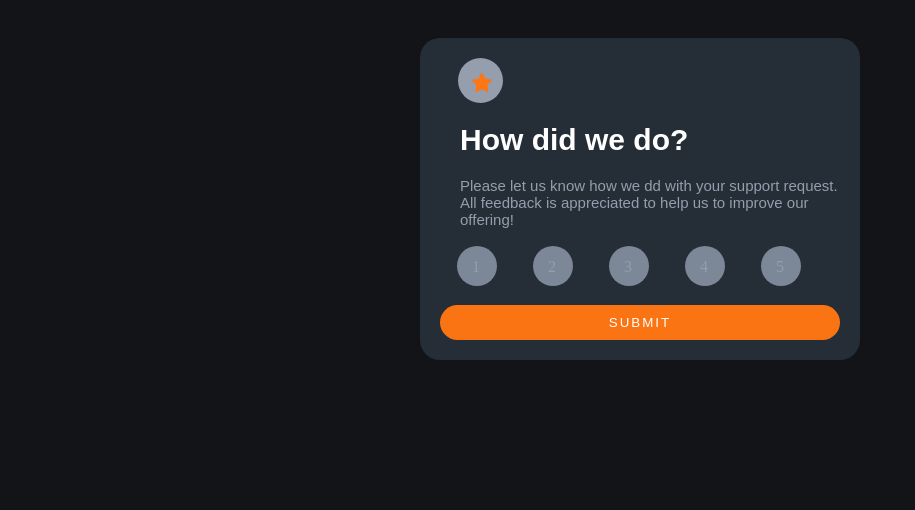
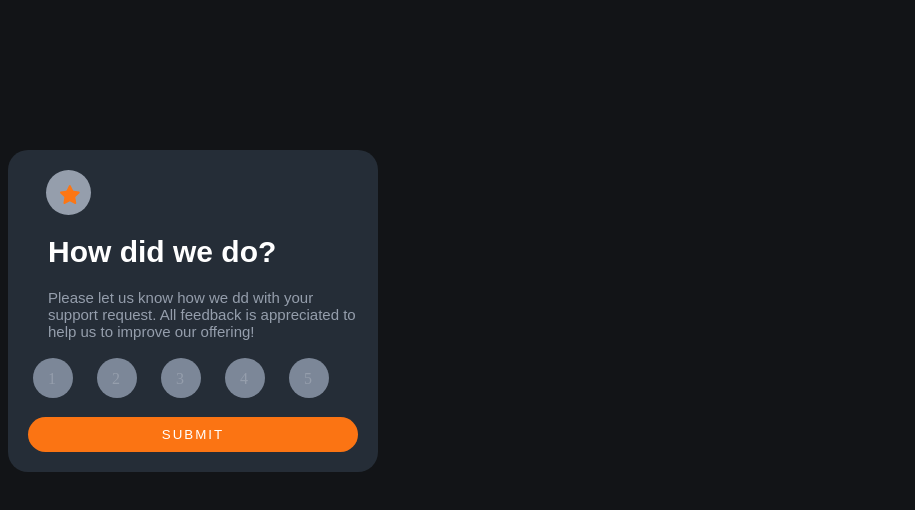
Before and after one commit to arenascode/interactiveRating, a website: page index.html in a window 1280 px wide. Shown: the whole page, without its empty margins (0-915 px from the left). Drawn offline with Linux system fonts and the light colour scheme.

Commit message:
ahora si creo que esta listo para subir

```diff
--- a/scss/style.scss
+++ b/scss/style.scss
@@ -1,8 +1,8 @@
 
 body {
-  display:flex;
-  justify-content: center;
-  align-content: center;
+  // display:flex;
+  // justify-content: center;
+  // align-content: center;
   background-color: hsl(216, 12%, 8%);}
 
 .containerRating {
@@ -13,9 +13,8 @@ body {
     flex-direction: column;
     align-items: flex-start;
     border-radius: 20px;
-    width: 400px;
+    width: 330px;
     margin-top: 150px;
-    margin-top: 30px;
   }
 
 .starIcon {
@@ -51,7 +50,6 @@ input[type="radio"] {
   background-color:hsl(216, 12%, 54%);
   -webkit-appearance: none;
   -moz-appearance: none;
-  margin-left: 10px;
 }
 
 input[type="radio"]:checked {
@@ -70,9 +68,7 @@ label input[type="radio"]:hover {
 input[type="radio"]:hover ~ span {
   color: white;
 }
-label {
-  margin-left: 7px;
-}
+
 label span {
   position: relative;
   top: -14px;
```
Also changed, not shown: css/main.css.
